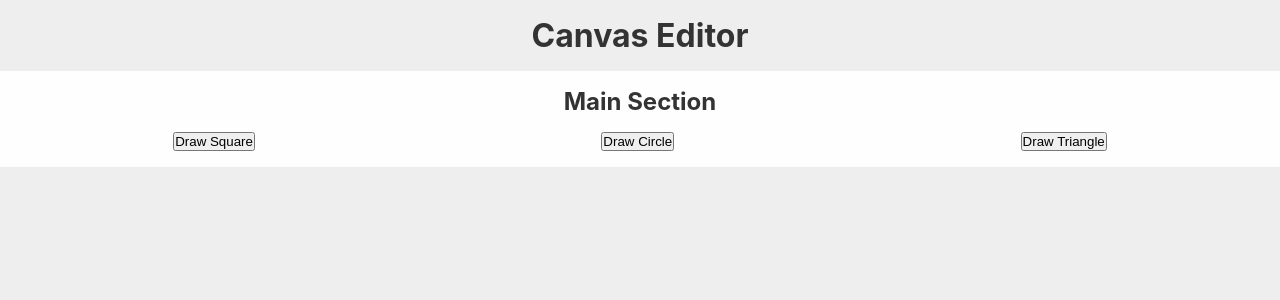
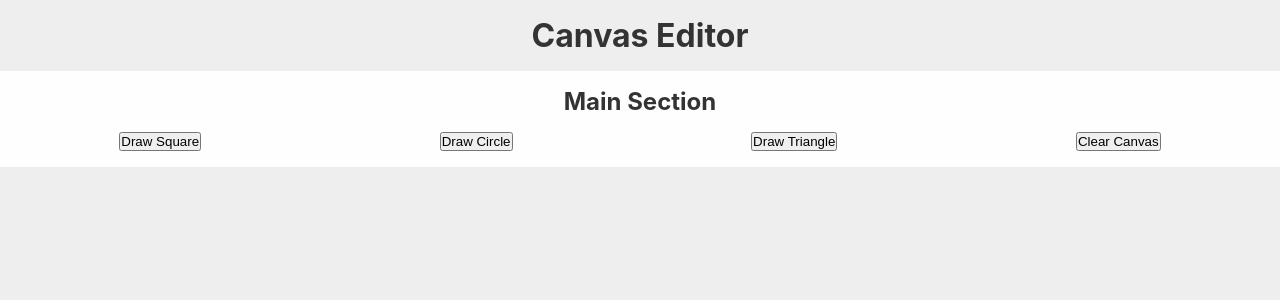
Before and after one commit to jbratcher/canvas_editor, a React (Create React App) app: page / in a window 1280 px wide. Shown: the top 300 px of the page. Built offline with nearby package versions, Linux system fonts and the light colour scheme.

Commit message:
feat: clear canvas button

```diff
--- a/src/Canvas.js
+++ b/src/Canvas.js
@@ -13,12 +13,22 @@ class Canvas extends Component {
         };
     }
 
+    clearCanvas = () => {
+      const {ctx, width, height} = this.state;
+      ctx.save();
+      ctx.clearRect(0, 0, width, height);
+      this.updateCanvas();
+      ctx.restore();
+    }
+
     drawSquare = () => {
       const {ctx, height, width} = this.state;
-      this.updateCanvas();
+      ctx.restore();
+      ctx.save();
       ctx.fillStyle = "blue";
       ctx.fillRect(width*0.125, height*0.125, width*0.25, height*0.25);
       ctx.stroke();
+      ctx.restore();
       console.log("Square drawn at:", "\nx1: ", width*0.125, "\ny1: ", height*0.125, "\nx2: ", width*0.25, "\ny2: ", height*0.25);
       console.log(this.state);
     }
@@ -90,6 +100,8 @@ class Canvas extends Component {
 
           <button className="drawTriangle" onClick={this.drawTriangle}>Draw Triangle</button>
 
+          <button className="clearCanvas" onClick={this.clearCanvas}>Clear Canvas</button>
+
         </section>
 
         <section className="canvasContainer" ref="canvasContainer">
```
